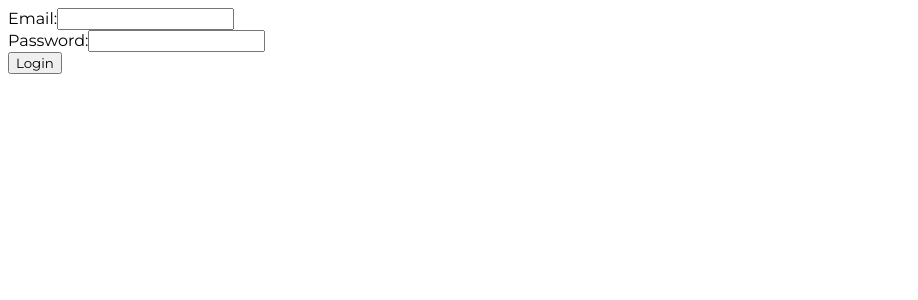
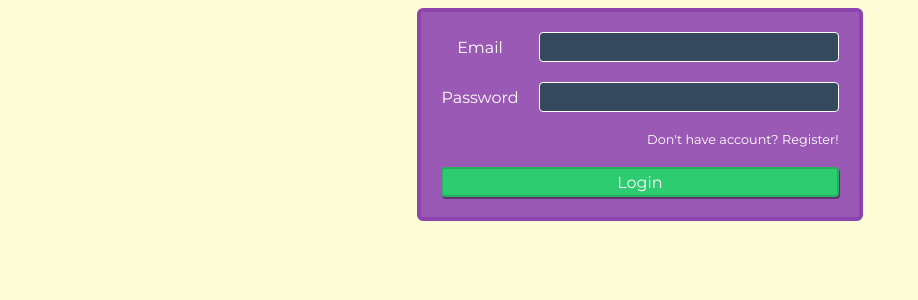
Before and after one commit to DeividByrdarov/node-chat, a React (Create React App) app in the folder client/: page /login in a window 1280 px wide. Shown: the top 300 px of the page, without its empty margins (0-918 px from the left). Built offline with nearby package versions, Linux system fonts and the light colour scheme; what apollo-link-ws would draw is missing.

Commit message:
Login, Register design

```diff
--- a/client/public/index.html
+++ b/client/public/index.html
@@ -33,6 +33,7 @@
 
       body {
         overflow: hidden;
+        background-color: #fffdd8;
       }
     </style>
   </head>
--- a/client/src/components/auth/Login.tsx
+++ b/client/src/components/auth/Login.tsx
@@ -4,6 +4,8 @@ import gql from "graphql-tag"
 import { Mutation, MutationFn } from "react-apollo"
 import { OperationVariables, FetchResult } from "apollo-boost"
 import { Context } from "../../Context"
+import styled from "styled-components"
+import { Link } from "react-router-dom"
 
 const LOGIN_MUTATION = gql`
   mutation login($email: String!, $password: String!) {
@@ -18,6 +20,74 @@ const LOGIN_MUTATION = gql`
       }
     }
   }
+`
+
+export const Form = styled.form`
+  display: flex;
+  justify-content: center;
+  align-items: center;
+`
+
+export const Container = styled.div`
+  display: grid;
+  grid-template-rows: 1fr;
+  grid-gap: 20px;
+  padding: 20px;
+  border: 4px solid #8e44ad;
+  border-radius: 6px;
+  background-color: #9b59b6;
+`
+
+export const FormGroup = styled.div`
+  display: grid;
+  grid-template-columns: 1fr 300px;
+  grid-gap: 20px;
+  height: 30px;
+  color: white;
+
+  label {
+    display: flex;
+    justify-content: center;
+    align-items: center;
+  }
+
+  input {
+    outline: 0;
+    border: 1px solid white;
+    border-radius: 4px;
+    padding: 0px 5px;
+    font-size: 1rem;
+    background-color: #34495e;
+    color: white;
+  }
+`
+
+export const Submit = styled.button`
+  height: 30px;
+  outline: 0;
+  border: 2px solid #27ae60;
+  border-radius: 4px;
+  background: #2ecc71;
+  font-size: 1rem;
+  color: white;
+  box-shadow: rgba(0, 0, 0, 0.4) 1px 2px;
+
+  &:hover {
+    background: #27ae60;
+  }
+
+  &:active {
+    transform: translateX(1px) translateY(2px);
+    box-shadow: none;
+  }
+`
+
+export const RegisterLink = styled(Link)`
+  font-size: 0.8rem;
+  text-decoration: none;
+  color: white;
+  cursor: pointer;
+  text-align: end;
 `
 
 class Login extends React.Component<RouteComponentProps> {
@@ -65,21 +135,22 @@ class Login extends React.Component<RouteComponentProps> {
           return (
             <Mutation mutation={LOGIN_MUTATION}>
               {loginMutation => (
-                <form
+                <Form
                   onSubmit={e => this._onSubmit(e, loginMutation, updateUser)}
                 >
-                  <div>
-                    <label htmlFor="email">Email:</label>
+                  <Container>
+                    <FormGroup>
+                      <label htmlFor="email">Email</label>
                       <input
-                      type="text"
+                        type="email"
                         id="email"
                         name="email"
                         value={this.state.email}
                         onChange={this._onChange}
                       />
-                  </div>
-                  <div>
-                    <label htmlFor="password">Password:</label>
+                    </FormGroup>
+                    <FormGroup>
+                      <label htmlFor="password">Password</label>
                       <input
                         type="password"
                         id="password"
@@ -87,10 +158,15 @@ class Login extends React.Component<RouteComponentProps> {
                         value={this.state.password}
                         onChange={this._onChange}
                       />
-                  </div>
+                    </FormGroup>
 
-                  <input type="submit" value="Login" />
-                </form>
+                    <RegisterLink to="/register">
+                      Don't have account? Register!
+                    </RegisterLink>
+
+                    <Submit type="submit">Login</Submit>
+                  </Container>
+                </Form>
               )}
             </Mutation>
           )
--- a/client/src/components/auth/Register.tsx
+++ b/client/src/components/auth/Register.tsx
@@ -4,6 +4,7 @@ import { RouteComponentProps } from "react-router"
 import { Mutation, MutationFn } from "react-apollo"
 import gql from "graphql-tag"
 import { OperationVariables } from "apollo-boost"
+import { Form, Container, FormGroup, Submit, RegisterLink } from "./Login"
 
 const REGISTER_MUTATION = gql`
   mutation register($username: String!, $email: String!, $password: String!) {
@@ -71,9 +72,10 @@ class Register extends React.Component<RouteComponentProps> {
           return (
             <Mutation mutation={REGISTER_MUTATION}>
               {register => (
-                <form onSubmit={e => this._onSubmit(e, register, updateUser)}>
-                  <div>
-                    <label htmlFor="username">Username:</label>
+                <Form onSubmit={e => this._onSubmit(e, register, updateUser)}>
+                  <Container>
+                    <FormGroup>
+                      <label htmlFor="username">Username</label>
                       <input
                         type="text"
                         id="username"
@@ -81,19 +83,19 @@ class Register extends React.Component<RouteComponentProps> {
                         value={this.state.username}
                         onChange={this._onChange}
                       />
-                  </div>
-                  <div>
-                    <label htmlFor="email">Email:</label>
+                    </FormGroup>
+                    <FormGroup>
+                      <label htmlFor="email">Email</label>
                       <input
-                      type="text"
+                        type="email"
                         id="email"
                         name="email"
                         value={this.state.email}
                         onChange={this._onChange}
                       />
-                  </div>
-                  <div>
-                    <label htmlFor="password">Password:</label>
+                    </FormGroup>
+                    <FormGroup>
+                      <label htmlFor="password">Password</label>
                       <input
                         type="password"
                         id="password"
@@ -101,10 +103,15 @@ class Register extends React.Component<RouteComponentProps> {
                         value={this.state.password}
                         onChange={this._onChange}
                       />
-                  </div>
+                    </FormGroup>
 
-                  <input type="submit" value="Register" />
-                </form>
+                    <RegisterLink to="/login">
+                      Already have account? Login!
+                    </RegisterLink>
+
+                    <Submit type="submit">Register</Submit>
+                  </Container>
+                </Form>
               )}
             </Mutation>
           )
--- a/client/src/components/messages/Messages.tsx
+++ b/client/src/components/messages/Messages.tsx
@@ -25,6 +25,7 @@ const BodyMessage = styled.div`
 const Container = styled.div`
   height: calc(100vh - 100px - 40px);
   overflow-y: scroll;
+  border-radius: 5px;
 `
 
 const colorBasedOnBg = (bgColor: string, dark: string, light: string) => {
```
Lines whose indentation alone changed are shown as unchanged.
